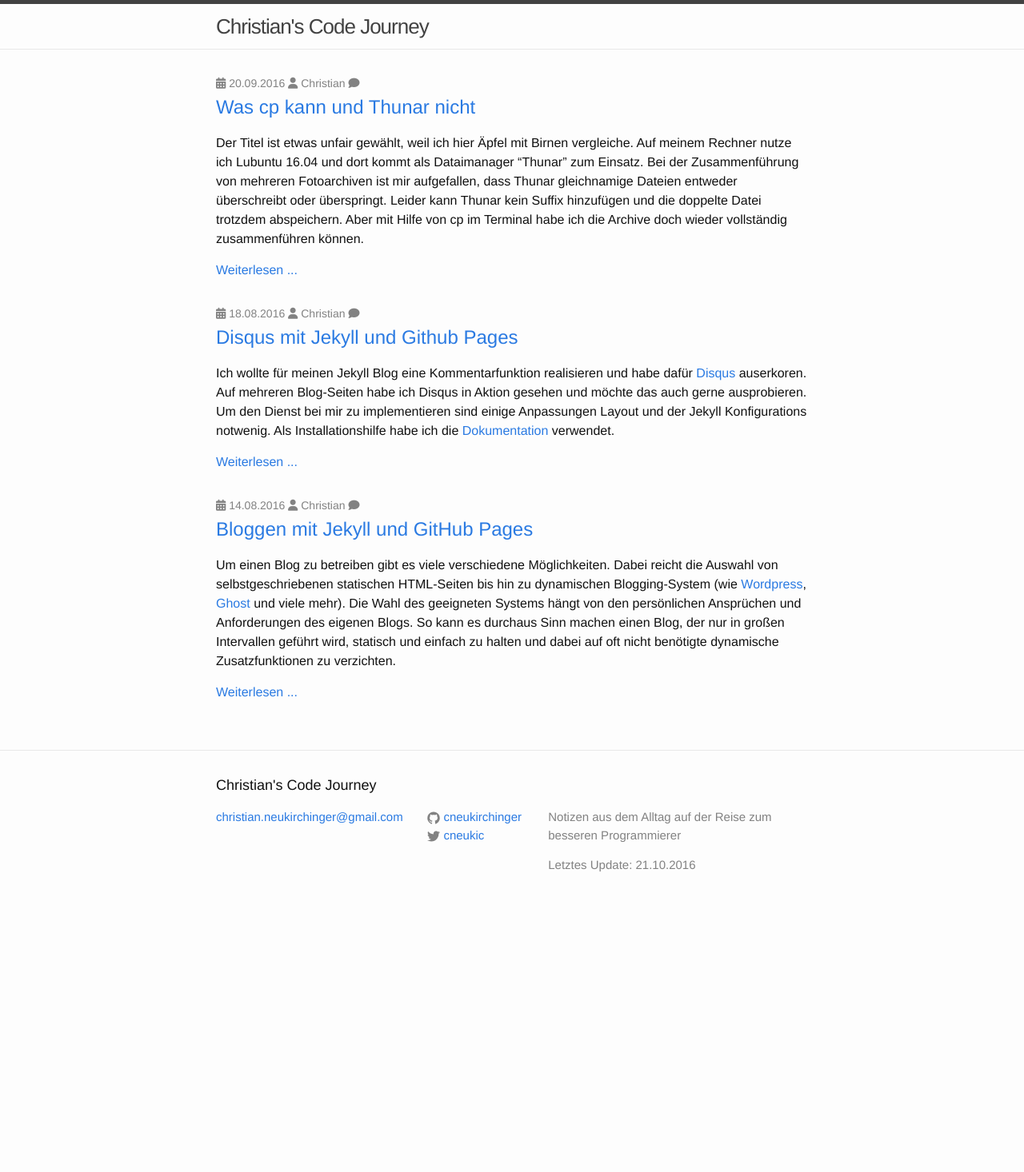
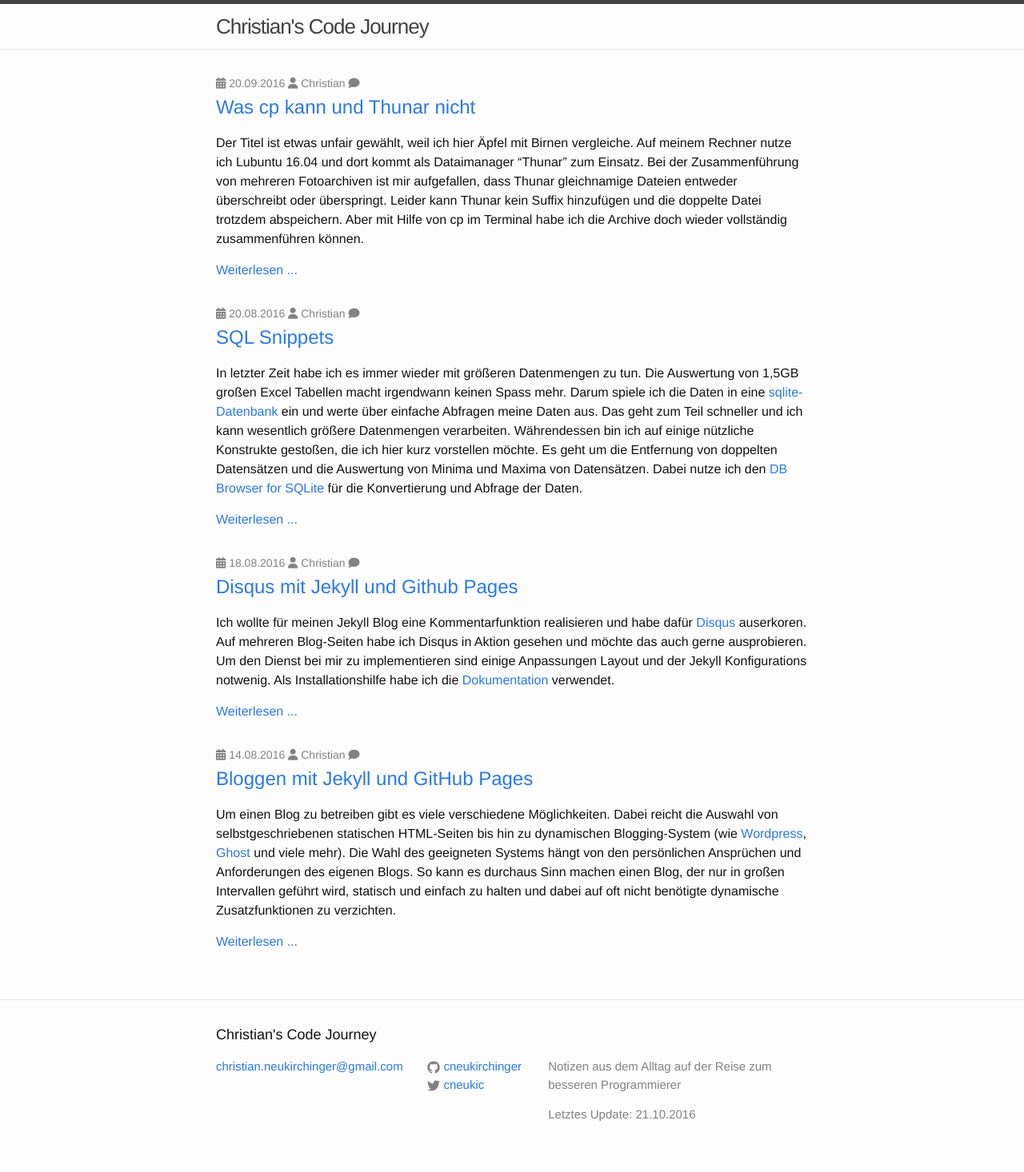
Before and after one commit to cneukirchinger/cneukirchinger.github.io, a Jekyll site: the page built from index.html, in a window 1280 px wide. Shown: the whole page at 80% size. Built offline with Jekyll 4.4.1, drawn with Linux system fonts in a browser that asks for light colours; nearby versions of some CDN libraries; comment, search, counter and statistics services are not loaded; before the commit the page ends 1154 px from its top, so only the background shows below that.

Commit message:
new post "sql snippets", added styling for nice tables

```diff
--- /dev/null
+++ b/_posts/2016-10-20-sql-snippets.md
@@ -0,0 +1,58 @@
+---
+layout: post
+title:  "SQL Snippets"
+date:   2016-08-20 07:00:00 +0200
+categories: sql sqlite
+comments: true
+author: "Christian"
+---
+
+In letzter Zeit habe ich es immer wieder mit größeren Datenmengen zu tun. Die Auswertung von 1,5GB großen Excel Tabellen macht irgendwann keinen Spass mehr. Darum spiele ich die Daten in eine [sqlite-Datenbank][sqlite] ein und werte über einfache Abfragen meine Daten aus. Das geht zum Teil schneller und ich kann wesentlich größere Datenmengen verarbeiten. Währendessen bin ich auf einige nützliche Konstrukte gestoßen, die ich hier kurz vorstellen möchte. Es geht um die Entfernung von doppelten Datensätzen und die Auswertung von Minima und Maxima von Datensätzen. Dabei nutze ich den [DB Browser for SQLite][dbbrowsersqlite] für die Konvertierung und Abfrage der Daten.
+
+# Duplikate entfernen
+Wenn in einer Tabelle doppelte Einträge vorhanden sind, können diese mit folgendem Befehl gelöscht werden. Dank [StackOverflow][so-delete-duplicates] habe ich schnell eine entsprechende Abfrage gefunden. Dabei verbleibt der erste Eintrag in der Datenbank. Das ganze geschieht mit Hilfe der Eigenschaft [`rowid`][sqlite-rowid] von sqllite. Wenn Datensätze komplett identisch sind und kein eindeutiger primärer Schlüssel existiert, kann sqlite trotzdem die einzelnen Datensätze mittel der internen `rowid` unterscheiden. Bei der Abfrage werden alle Spalten gruppiert und dann die niedrigste `rowid` ausgewählt. Die restlichen Einträge werden dann gelöscht.
+
+{% highlight sql %}
+DELETE FROM anschluesse
+WHERE
+  rowid NOT IN
+  (
+    SELECT MIN(rowid)
+    FROM table
+    GROUP BY
+      column1,
+      column2,
+      ...
+  )
+{% endhighlight %}
+
+# MIN(), MAX() von Textwerten
+Diese Abfrage behandelt gleich zwei Themen. Aus einer Liste mit vielen Datenpunkten möchte ich den jeweilgen maximalen und minimalen Wert erhalten. Aber die Werte liegen nicht als Zahl vor, sondern als Text. Damit sqlite sie als Zahlen vergleichen kann, müssen sie umgewandelt werden. Zunächst wird das Komma durch einen Punkt mit Hilfe des [`REPLACE`][sqlite-replace] Befehls ausgetauscht. Dann kann mit [`CAST`][sqlite-cast] der Typ des Werts umgewandelt werden. In diesem Fall geschieht die Umwandlung in eine Gleitkommazahl `float`. Schließlich wird die Abfrage gruppiert und mit [`MIN`][sqlite-min] und [`MAX`][sqlite-max] die entsprechende Werte ermittelt. Die Tabelle beschreibt ein kleines Beispiel der Daten für die Abfrage.
+
+| parent_col | text_value |
+|------------|------------|
+| unit1      | 2,50       |
+| unit1      | 5554,50    |
+| unit1      | 723,3      |
+| unit2      | 100,4      |
+| unit2      | 4,65       |
+
+{% highlight sql %}
+SELECT
+  parent_col,
+  MIN(CAST(REPLACE(text_value, ",", ".") AS float)),
+  MAX(CAST(REPLACE(text_value, ",", ".") AS float))
+FROM table
+WHERE
+  CAST(REPLACE(text_value, ",", ".") AS float) > 0
+GROUP BY parent_col
+{% endhighlight %}
+
+[so-delete-duplicates]: http://stackoverflow.com/questions/8190541/deleting-duplicate-rows-from-sqlite-database
+[sqlite-rowid]: https://sqlite.org/lang_createtable.html#rowid
+[sqlite-min]: https://sqlite.org/lang_corefunc.html#minoreunc
+[sqlite-max]:  https://sqlite.org/lang_corefunc.html#maxreunc
+[sqlite-replace]: https://www.sqlite.org/lang_replace.html
+[sqlite-cast]: https://www.sqlite.org/lang_expr.html#castexpr
+[sqlite]: https://sqlite.org/
+[dbbrowsersqlite]: https://github.com/sqlitebrowser/sqlitebrowser/releases
--- a/_sass/_layout.scss
+++ b/_sass/_layout.scss
@@ -239,4 +239,27 @@
             font-size: 18px;
         }
     }
+    table {
+      border-collapse: collapse;
+      margin-bottom: 1em;
+      margin-left: auto;
+      margin-right: auto;
+      td, th {
+        padding: 5px;
+      }
+      tr {
+
+      }
+      thead {
+        border-bottom: 1px solid black;
+        border-top: 1px solid black;
+      }
+      tbody {
+
+        tr:nth-of-type(odd) {
+          background-color: $grey-color-light
+        }
+      }
+
+    }
 }
```
